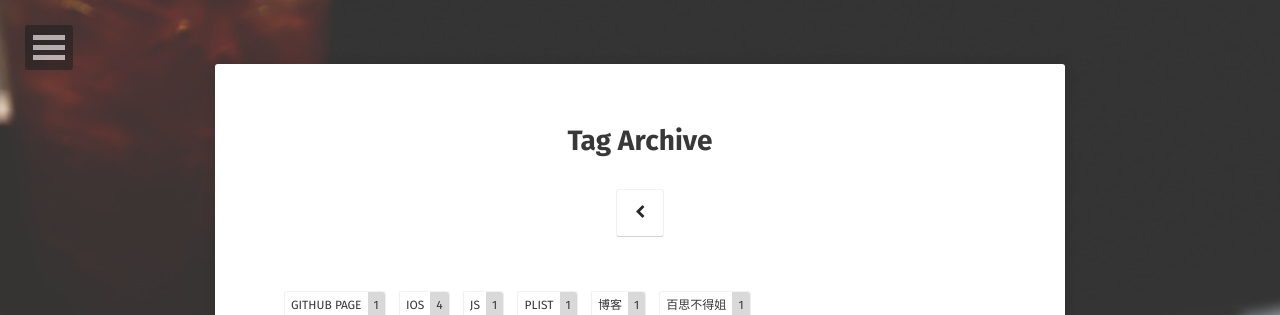
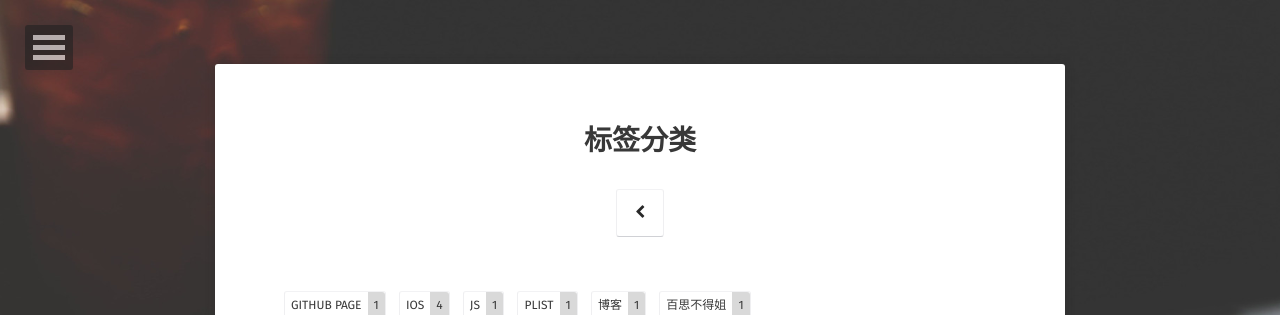
Before and after one commit to Larrycal/Larrycode, a Jekyll site: the page built from tags/index.html, in a window 1280 px wide. Shown: the top 315 px of the page. Built offline with Jekyll 4.4.1, drawn with Linux system fonts in a browser that asks for light colours; some web fonts are replaced.

```diff
--- a/_config.yml
+++ b/_config.yml
@@ -53,7 +53,7 @@ github:             larrycal
 #dribbble:          username
 #youtube:           username
 #soundcloud:        username
-#weibo:             username
+weibo:              能不能不让我起名字真的好烦躁啊
 #flickr:            username
 #codepen:           username
 #keybase:           username
--- a/tags/index.html
+++ b/tags/index.html
@@ -1,7 +1,7 @@
 ---
 layout: page
-title: Tag Archive
-description: "An archive of posts sorted by tag."
+title: 标签分类
+description: "项目标签分类"
 comments: false
 ---
 
```
Also changed, not shown: _posts/2016-9-30-利用github page + jekyll 搭建个人博客.md (+1 -0 lines), assets/img/feature.jpg (added).
